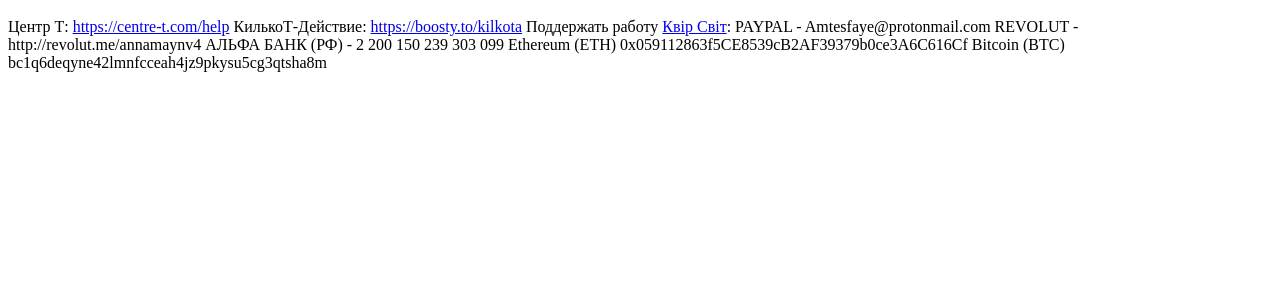
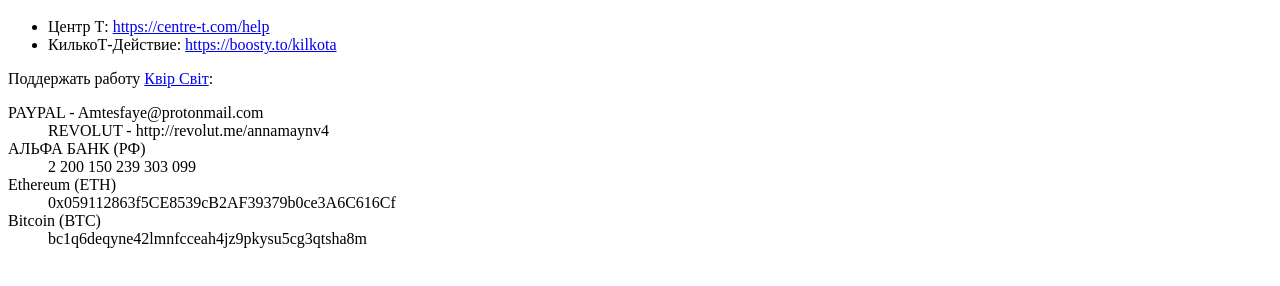
Before and after one commit to quilin/lgbtqia-in-russia-help, a plain HTML site: page index.html in a window 1280 px wide. Shown: the part 48-334 px from the top of the page. Drawn offline with Linux system fonts and the light colour scheme.

Commit message:
Update index.html

```diff
--- a/index.html
+++ b/index.html
@@ -1,14 +1,19 @@
 <h1>Ссылки на организации помогающие LGBTQ+ людям в рф</h1>
 
-Центр Т: <a href="https://centre-t.com/help">https://centre-t.com/help</a>
-КилькоТ-Действие: <a href="https://boosty.to/kilkota">https://boosty.to/kilkota</a>
+<ul>
+  <li>Центр Т: <a href="https://centre-t.com/help">https://centre-t.com/help</a></li>
+  <li>КилькоТ-Действие: <a href="https://boosty.to/kilkota">https://boosty.to/kilkota</a></li>
+</ul>
 
-Поддержать работу <a href="https://twitter.com/QueerSvit">Квiр Свiт</a>:
-
-PAYPAL - Amtesfaye@protonmail.com
-REVOLUT - http://revolut.me/annamaynv4
-АЛЬФА БАНК (РФ) - 2 200 150 239 303 099
-Ethereum (ETH)
-0x059112863f5CE8539cB2AF39379b0ce3A6C616Cf
-Bitcoin (BTC)
-bc1q6deqyne42lmnfcceah4jz9pkysu5cg3qtsha8m
+<article>
+  Поддержать работу <a href="https://twitter.com/QueerSvit">Квiр Свiт</a>:<br />
+  <dl>
+    <dt>PAYPAL - Amtesfaye@protonmail.com</dt>
+    <dd>REVOLUT - http://revolut.me/annamaynv4</dd>
+    <dt>АЛЬФА БАНК (РФ)</dt>
+    <dd>2 200 150 239 303 099</dd>
+    <dt>Ethereum (ETH)</dt>
+    <dd>0x059112863f5CE8539cB2AF39379b0ce3A6C616Cf</dd>
+    <dt>Bitcoin (BTC)</dt>
+    <dd>bc1q6deqyne42lmnfcceah4jz9pkysu5cg3qtsha8m</dd>
+</article>
```
